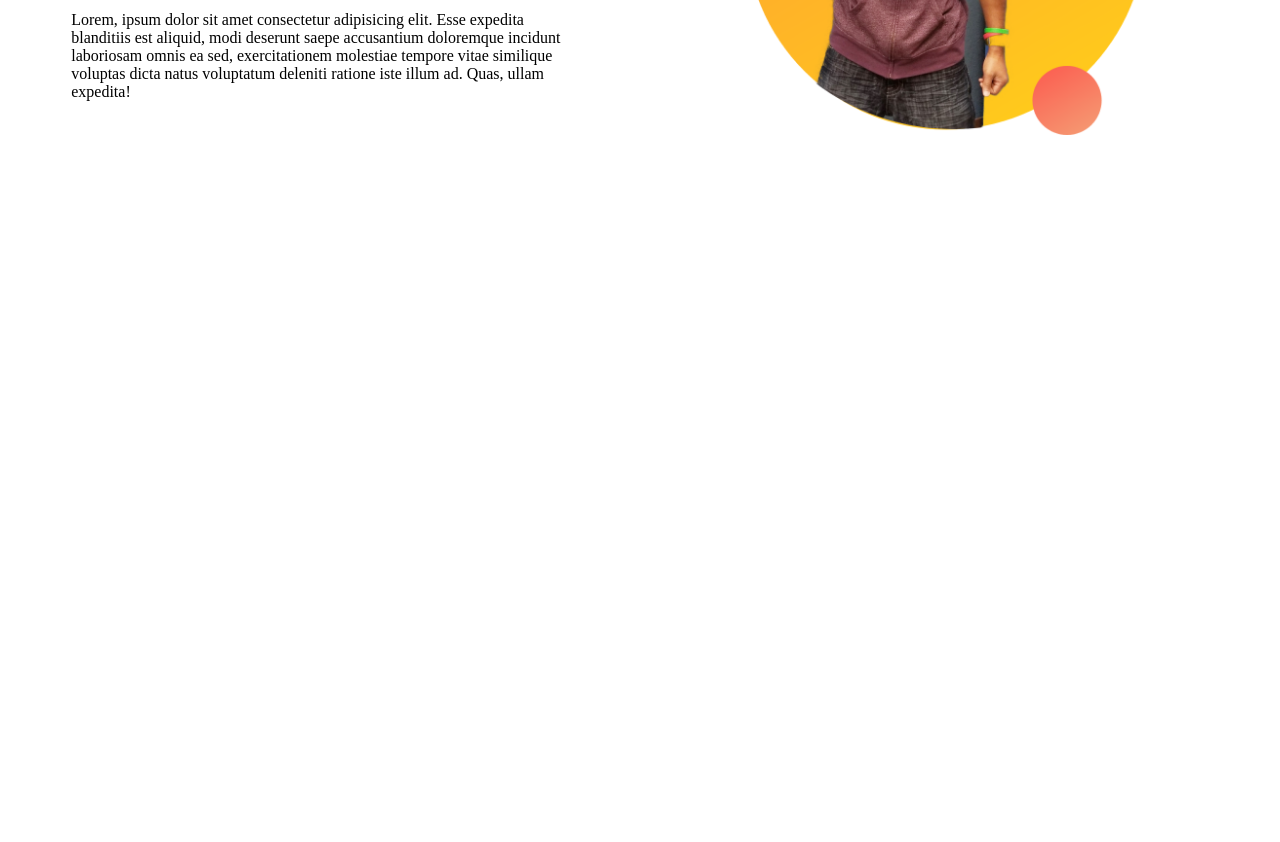
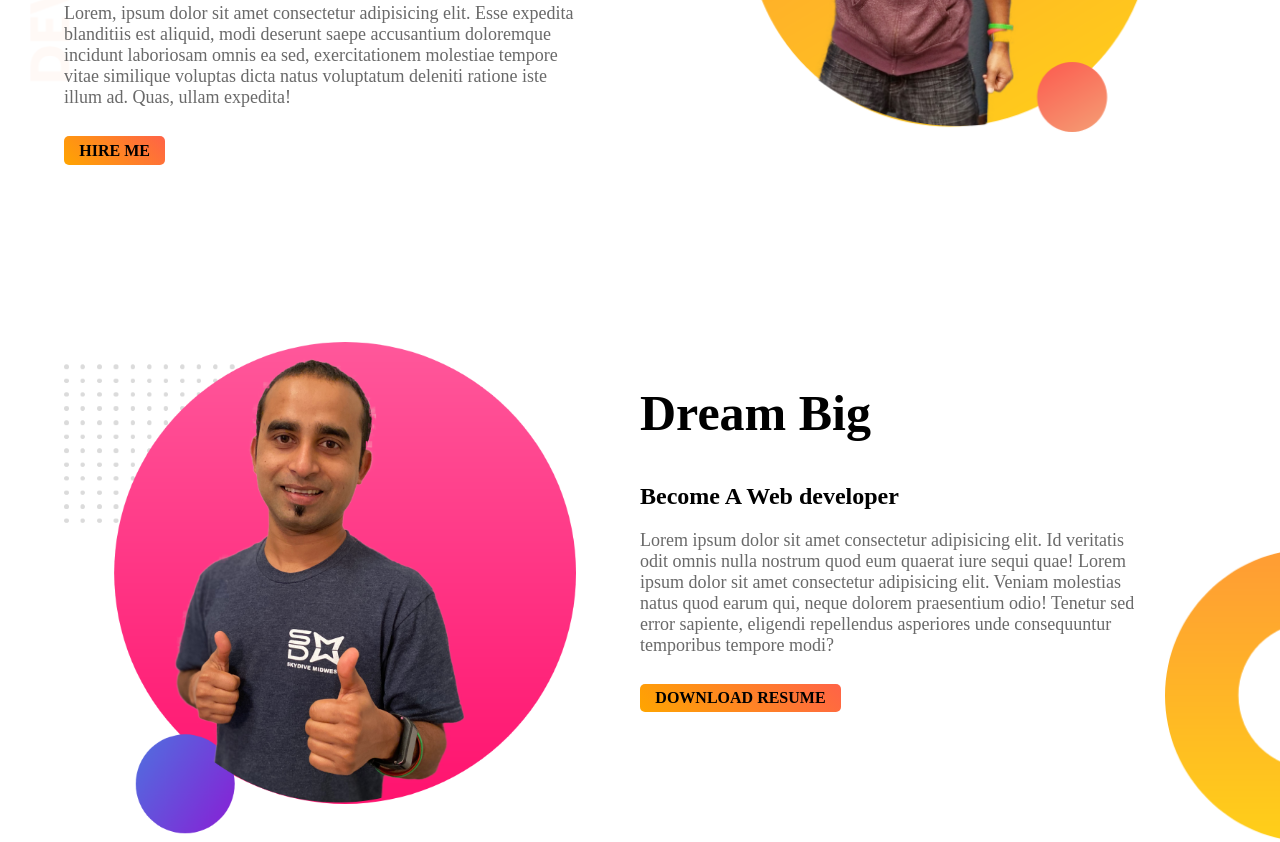
Before and after one commit to tahid02/web-portfolio, a plain HTML site: page index.html in a window 1280 px wide. Shown: the part 278-1120 px from the top of the page. Before the commit the page ends 800 px from the top, so only its background shows below. Drawn offline with Linux system fonts and the light colour scheme.

Commit message:
adding dream section

```diff
--- a/index.html
+++ b/index.html
@@ -9,19 +9,39 @@
 <!-- <link href="https://fonts.googleapis.com/css2?family=Oswald&display=swap" rel="stylesheet"> -->
 </head>
 <body>
+
+    <section class="top-banner">
+
         <div class="half-width ">
-    <section>
             <h1 class="welcome">Welcome To</h1>
-
             <h1 class="welcome"><span class="name">Peter Parker</span> website</h1>
 
             <h3 class="short-intro">world class web developer</h3>
-    <p class="introduction">Lorem, ipsum dolor sit amet consectetur adipisicing elit. Esse expedita blanditiis est aliquid, modi deserunt saepe accusantium doloremque incidunt laboriosam omnis ea sed, exercitationem molestiae tempore vitae similique voluptas dicta natus voluptatum deleniti ratione iste illum ad. Quas, ullam expedita!</p>
+            <p>Lorem, ipsum dolor sit amet consectetur adipisicing elit. Esse expedita blanditiis est aliquid, modi deserunt saepe accusantium doloremque incidunt laboriosam omnis ea sed, exercitationem molestiae tempore vitae similique voluptas dicta natus voluptatum deleniti ratione iste illum ad. Quas, ullam expedita!</p>
+            <a href="#" target="_blank" class="link-button">Hire me </a>
         </div>
 
         <div class="half-width">
             <img src="./images/profile1.png" alt="profile picture">
         </div>
+
+ </section>
+
+
+    <section class="dream-area">
+        <div class="half-width">
+            <img src="images/dream.png" alt="">
+
+        </div>
+
+        <div class="half-width">
+            <h1 class="welcome">Dream Big </h1>
+            <h2>Become A Web developer</h2>
+            <p>Lorem ipsum dolor sit amet consectetur adipisicing elit. Id veritatis odit omnis nulla nostrum quod eum quaerat iure sequi quae! Lorem ipsum dolor sit amet consectetur adipisicing elit. Veniam molestias natus quod earum qui, neque dolorem praesentium odio! Tenetur sed error sapiente, eligendi repellendus asperiores unde consequuntur temporibus tempore modi?</p>
+            <a href="#" target="_blank" class="link-button">Download Resume</a>
+
+        </div>
+
     </section>
 </body>
 </html>
--- a/style.css
+++ b/style.css
@@ -1,22 +1,62 @@
-/* *{
+body{
     margin: 0;
-    padding: 0%;
-} */
+}
+p{
+    color: dimgray;
+    font-size: large;
+}
+    /* top section styling start*/
 .half-width{
     width: 40%;
     float: left;
     margin-left: 5%;
 }
 
+
 .half-width img {
     width: 100%;
 }
+/* background of top section */
+.top-banner{
+    background-image: url("images/top-banner.png");
+    background-repeat: no-repeat;
+}
+section{
+  height: 500px;
+}
+/* top section text elements styling */
 .welcome{
     font-size: 50px;
 }
 .name{
     color: yellow;
 }
-.introduction{
-  word-wrap: break-word;
+
+
+.link-button{
+    text-decoration: none;
+    text-transform: uppercase;
+    background-image: linear-gradient(45deg,orange,tomato);
+    color: black;
+    padding: 1% 3%;
+    font-weight: 700;
+    border-radius: 5px;
+    display: inline-block;
+    margin-top: 2%;
+    /*  margin top and bottom don't work because of margin collaps..to solve this you can
+    use display inline-block or overflow or float as they do not collaps (explained in stack overflow "why does the css margin top style don't work")...margin left and right never collaps   */
+
+
 }
+
+/* second section styling start */
+
+.dream-area {
+    margin-top: 120px;
+    background-image: url("images/dream-bg.png");
+    background-repeat: no-repeat;
+   background-position-x: right;
+   background-position-y: bottom;
+    background-size: 9%;
+
+}
```
Also changed, not shown: images/dream.png (renamed from images/jhankar2.png). Lines whose indentation alone changed are shown as unchanged.
